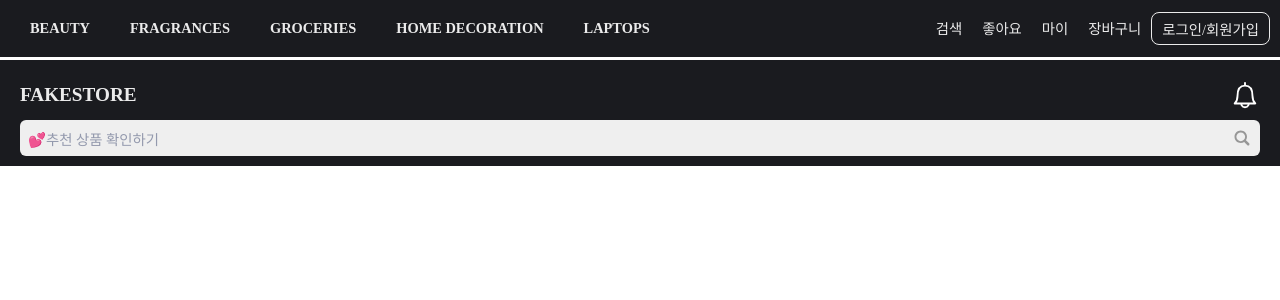
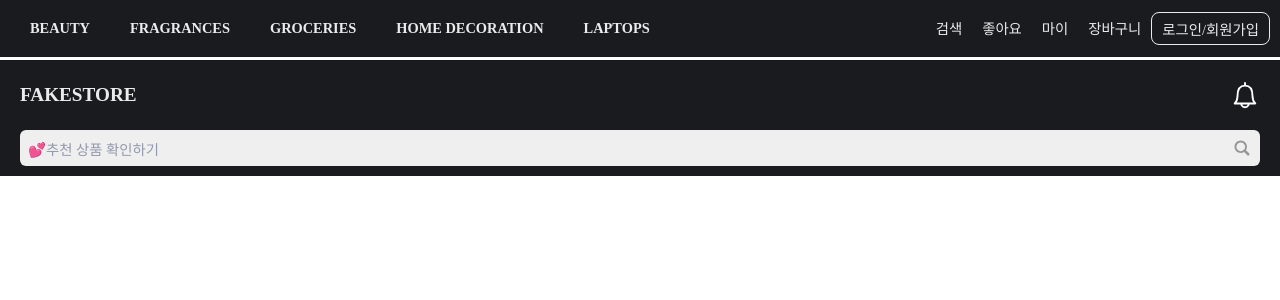
Before and after one commit to teakyungg/FakeStore, a Next.js app: page / in a window 1280 px wide. Shown: the top 300 px of the page. Built offline with nearby package versions, Linux system fonts and the light colour scheme.

Commit message:
feat/HeaderSearchBar 메뉴 gap 추가

```diff
--- a/app/components/HeaderSearchBar/HeaderSearchBar.module.scss
+++ b/app/components/HeaderSearchBar/HeaderSearchBar.module.scss
@@ -7,6 +7,8 @@
 
   @include mixin.inner {
     background-color: map-get(variable.$color, lightBlack);
+    display: grid;
+    gap: 10px;
 
     .titleBox {
       display: flex;
```
